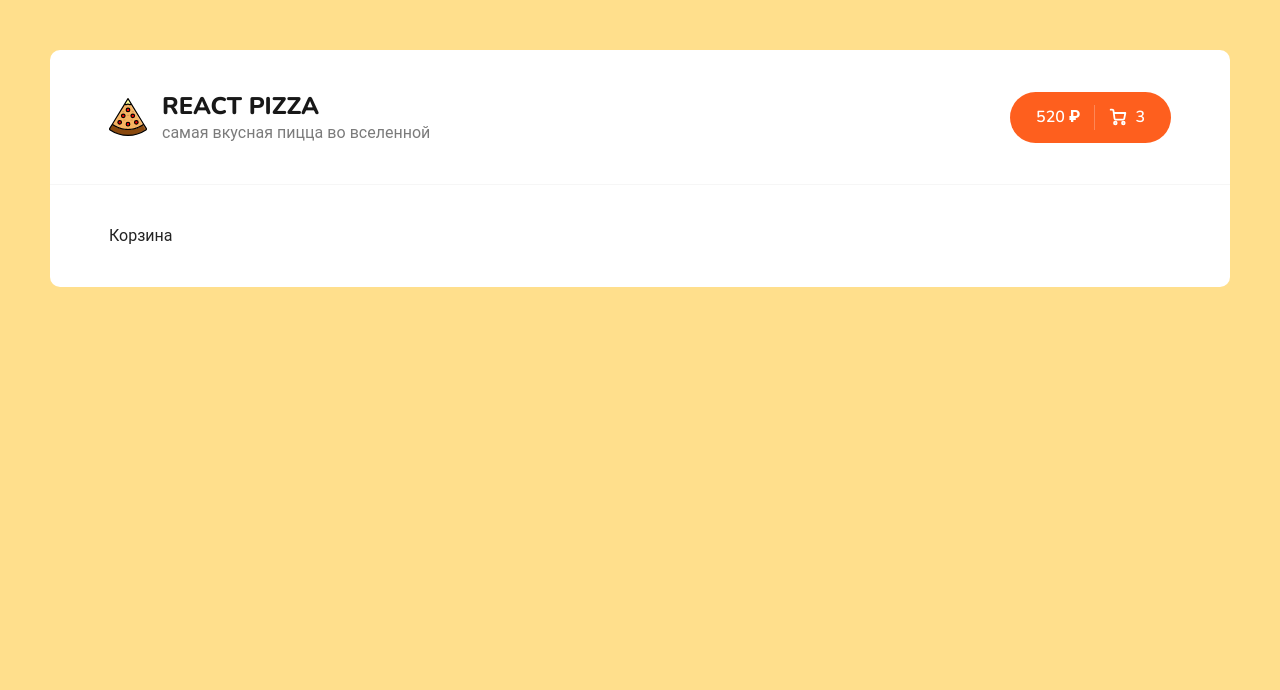
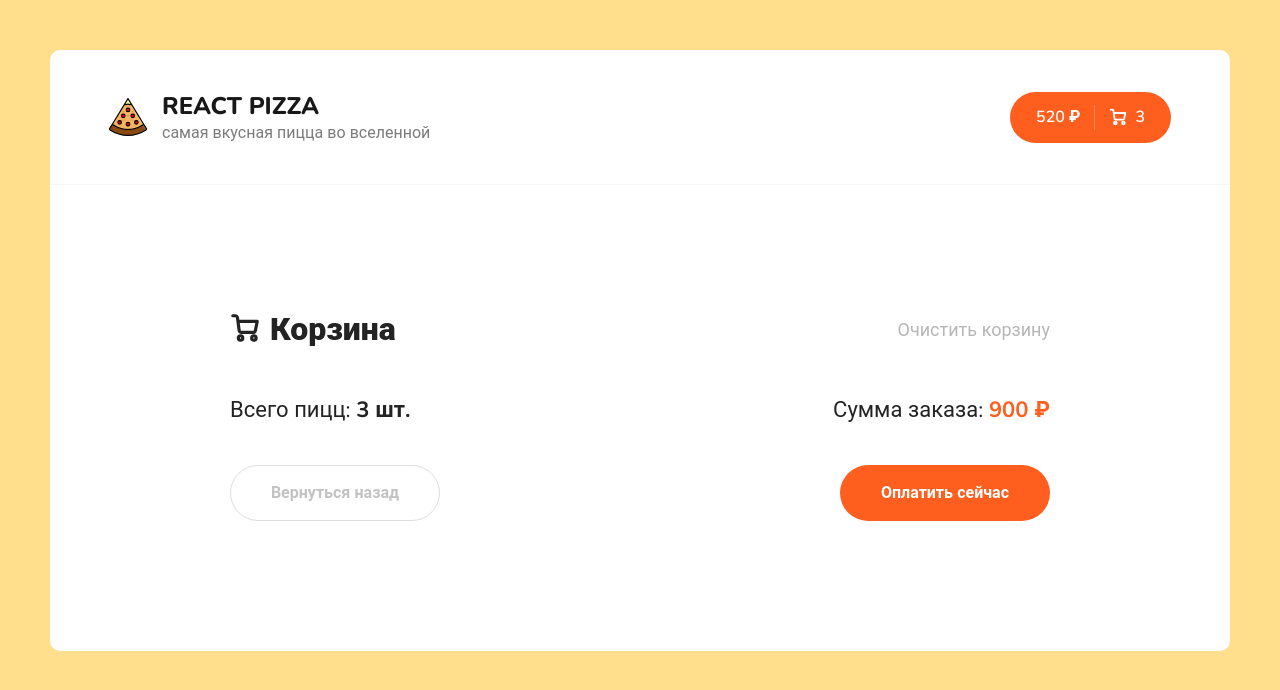
Before and after one commit to Polly2000/react-pizza, a React (Create React App) app: page /cart in a window 1280 px wide. Shown: the top 690 px of the page. Built offline with nearby package versions, Linux system fonts and the light colour scheme.

Commit message:
feat: lesson 8 (adaptive)

```diff
--- a/src/App.js
+++ b/src/App.js
@@ -13,13 +13,11 @@ function App() {
       <div className="wrapper">
         <Header />
         <div className="content">
-          <div className="container">
-            <Routes>
-              <Route path="/" element={<Home />} />
-              <Route path="/cart" element={<Cart />} />
-              <Route path="*" element={<NotFound />} />
-            </Routes>
-          </div>
+          <Routes>
+            <Route path="/" element={<Home />} />
+            <Route path="/cart" element={<Cart />} />
+            <Route path="*" element={<NotFound />} />
+          </Routes>
         </div>
       </div>
     </div>
--- a/src/pages/Cart.jsx
+++ b/src/pages/Cart.jsx
@@ -1,7 +1,69 @@
 import React from 'react';
 
 const Cart = () => {
-  return <div> Корзина </div>;
+  return (
+    <div className="container container--cart">
+      <div class="cart">
+        <div class="cart__top">
+          <h2 class="content__title">
+            <svg
+              width="18"
+              height="18"
+              viewBox="0 0 18 18"
+              fill="none"
+              xmlns="http://www.w3.org/2000/svg">
+              <path
+                d="M6.33333 16.3333C7.06971 16.3333 7.66667 15.7364 7.66667 15C7.66667 14.2636 7.06971 13.6667 6.33333 13.6667C5.59695 13.6667 5 14.2636 5 15C5 15.7364 5.59695 16.3333 6.33333 16.3333Z"
+                stroke="white"
+                stroke-width="1.8"
+                stroke-linecap="round"
+                stroke-linejoin="round"
+              />
+              <path
+                d="M14.3333 16.3333C15.0697 16.3333 15.6667 15.7364 15.6667 15C15.6667 14.2636 15.0697 13.6667 14.3333 13.6667C13.597 13.6667 13 14.2636 13 15C13 15.7364 13.597 16.3333 14.3333 16.3333Z"
+                stroke="white"
+                stroke-width="1.8"
+                stroke-linecap="round"
+                stroke-linejoin="round"
+              />
+              <path
+                d="M4.78002 4.99999H16.3334L15.2134 10.5933C15.1524 10.9003 14.9854 11.176 14.7417 11.3722C14.4979 11.5684 14.1929 11.6727 13.88 11.6667H6.83335C6.50781 11.6694 6.1925 11.553 5.94689 11.3393C5.70128 11.1256 5.54233 10.8295 5.50002 10.5067L4.48669 2.82666C4.44466 2.50615 4.28764 2.21182 4.04482 1.99844C3.80201 1.78505 3.48994 1.66715 3.16669 1.66666H1.66669"
+                stroke="white"
+                stroke-width="1.8"
+                stroke-linecap="round"
+                stroke-linejoin="round"
+              />
+            </svg>
+            Корзина
+          </h2>
+          <div class="cart__clear">
+            <span>Очистить корзину</span>
+          </div>
+        </div>
+        <div class="content__items"></div>
+        <div class="cart__bottom">
+          <div class="cart__bottom-details">
+            <span>
+              {' '}
+              Всего пицц: <b>3 шт.</b>{' '}
+            </span>
+            <span>
+              {' '}
+              Сумма заказа: <b>900 ₽</b>{' '}
+            </span>
+          </div>
+          <div class="cart__bottom-buttons">
+            <a href="/" class="button button--outline button--add go-back-btn">
+              <span>Вернуться назад</span>
+            </a>
+            <div class="button pay-btn">
+              <span>Оплатить сейчас</span>
+            </div>
+          </div>
+        </div>
+      </div>
+    </div>
+  );
 };
 
 export default Cart;
--- a/src/pages/Home.jsx
+++ b/src/pages/Home.jsx
@@ -18,9 +18,10 @@ const Home = () => {
         setPizzas(json); // после преобразования в json записали пиццы
         setIsLoading(false);
       });
+    window.scrollTo(0, 0);
   }, []);
   return (
-    <>
+    <div className="container">
       <div className="content__top">
         <Categories />
         <Sort />
@@ -43,7 +44,7 @@ const Home = () => {
                 // />
               ))} */}
       </div>
-    </>
+    </div>
   );
 };
 
--- a/src/scss/app.scss
+++ b/src/scss/app.scss
@@ -13,25 +13,97 @@ body {
   margin: 50px auto;
   border-radius: 10px;
   max-width: 1400px;
+
+  @media (max-width: 645px) {
+    width: calc(100vw - 30px);
+    margin-top: 15px;
+  }
 }
 
 .content {
   padding: 40px 0;
 
+  &__error-info {
+    margin: 100px auto;
+    width: 500px;
+    text-align: center;
+
+    h2 {
+      font-size: 32px;
+      font-weight: 700;
+      margin-bottom: 10px;
+    }
+
+    p {
+      font-size: 20px;
+    }
+  }
+
   &__title {
-    margin: 35px 0;
+    font-weight: 800;
+    font-size: 38px;
+    margin-top: 60px;
+    margin-bottom: 50px;
   }
 
   &__items {
-    display: flex;
-    flex-wrap: wrap;
-    justify-content: space-between;
+    display: grid;
+    grid-template-columns: repeat(4, 1fr);
+    grid-template-rows: repeat(1, 1fr);
+    grid-column-gap: 11px;
+
+    @media (max-width: 1400px) {
+      grid-template-columns: repeat(3, 1fr);
+    }
+
+    @media (max-width: 1060px) {
+      grid-template-columns: repeat(2, 1fr);
+    }
+
+    @media (max-width: 730px) {
+      grid-template-columns: repeat(1, 1fr);
+    }
   }
 
   &__top {
     display: flex;
     align-items: center;
     justify-content: space-between;
+
+    @media (max-width: 1260px) {
+      .categories {
+        width: 100%;
+        overflow: auto;
+
+        ul {
+          width: 785px;
+        }
+      }
+
+      .sort {
+        padding-left: 20px;
+        b {
+          display: none;
+        }
+      }
+    }
+
+    @media (max-width: 760px) {
+      .categories {
+        ul {
+          li {
+            padding: 8px 20px;
+          }
+        }
+      }
+    }
+
+    @media (max-width: 820px) {
+      .categories {
+        margin-top: 30px;
+      }
+      flex-direction: column-reverse;
+    }
   }
 }
 
@@ -104,6 +176,10 @@ body {
     }
   }
 
+  .content__items {
+    display: block;
+  }
+
   &__item {
     display: flex;
     width: 100%;
@@ -152,6 +228,27 @@ body {
         svg {
           path:first-of-type {
             display: none;
+          }
+        }
+
+        &:disabled {
+          opacity: 0.4;
+          border-color: #787878;
+
+          &:active {
+            transform: none;
+          }
+
+          &:hover {
+            background-color: transparent;
+
+            svg path {
+              fill: #787878;
+            }
+          }
+
+          svg path {
+            fill: #787878;
           }
         }
       }
@@ -272,17 +369,18 @@ body {
   }
 
   &--empty {
-    margin: 0 auto;
-    width: 560px;
+    margin: 80px auto;
+    width: 620px;
     text-align: center;
 
     h2 {
-      font-size: 32px;
-      margin-bottom: 10px;
+      font-size: 36px;
+      font-weight: 700;
+      margin-bottom: 15px;
     }
 
     p {
-      font-size: 18px;
+      font-size: 20px;
       line-height: 145.4%;
       letter-spacing: 0.01em;
       color: #777777;
--- a/src/scss/components/_header.scss
+++ b/src/scss/components/_header.scss
@@ -8,6 +8,14 @@
     display: flex;
     align-items: center;
     justify-content: space-between;
+
+    @media (max-width: 645px) {
+      flex-direction: column;
+
+      .header__cart {
+        margin-top: 20px;
+      }
+    }
   }
 
   &__logo {
--- a/src/scss/components/_pizza-block.scss
+++ b/src/scss/components/_pizza-block.scss
@@ -4,10 +4,6 @@
   width: 280px;
   text-align: center;
   margin-bottom: 65px;
-
-  &:not(:nth-of-type(4n)) {
-    margin-right: 35px;
-  }
 
   &__image {
     width: 260px;
```
